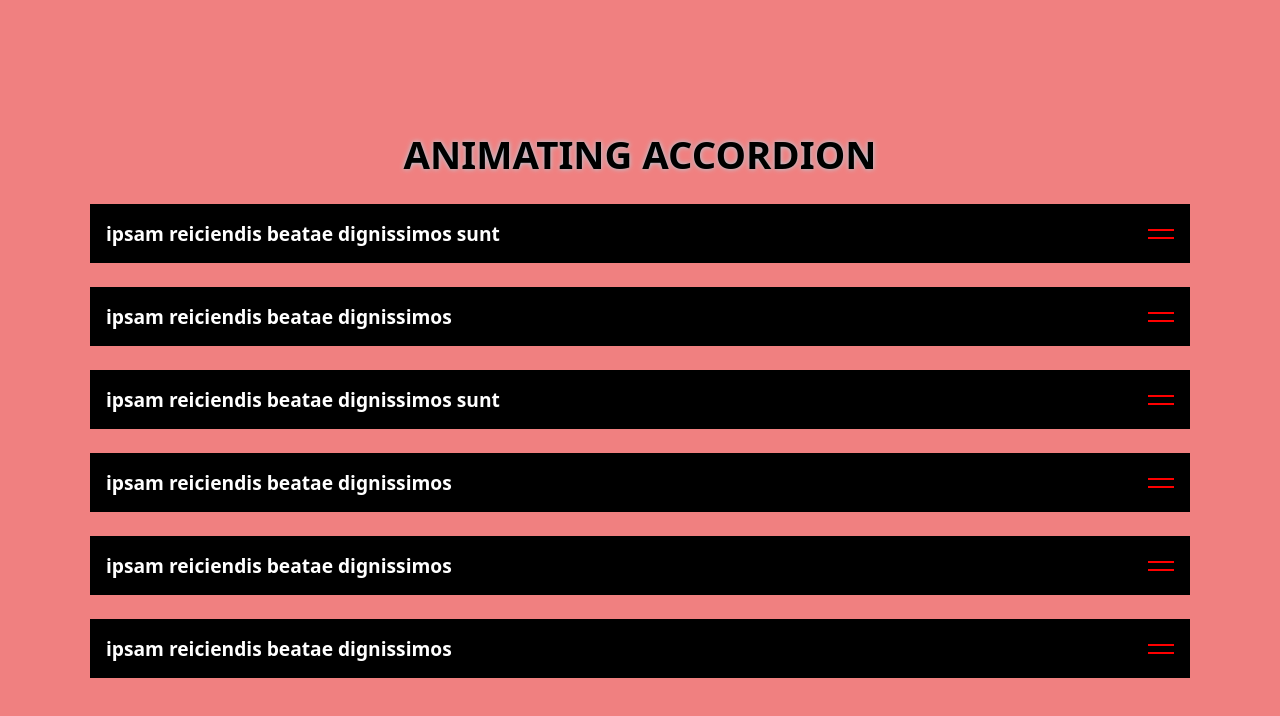
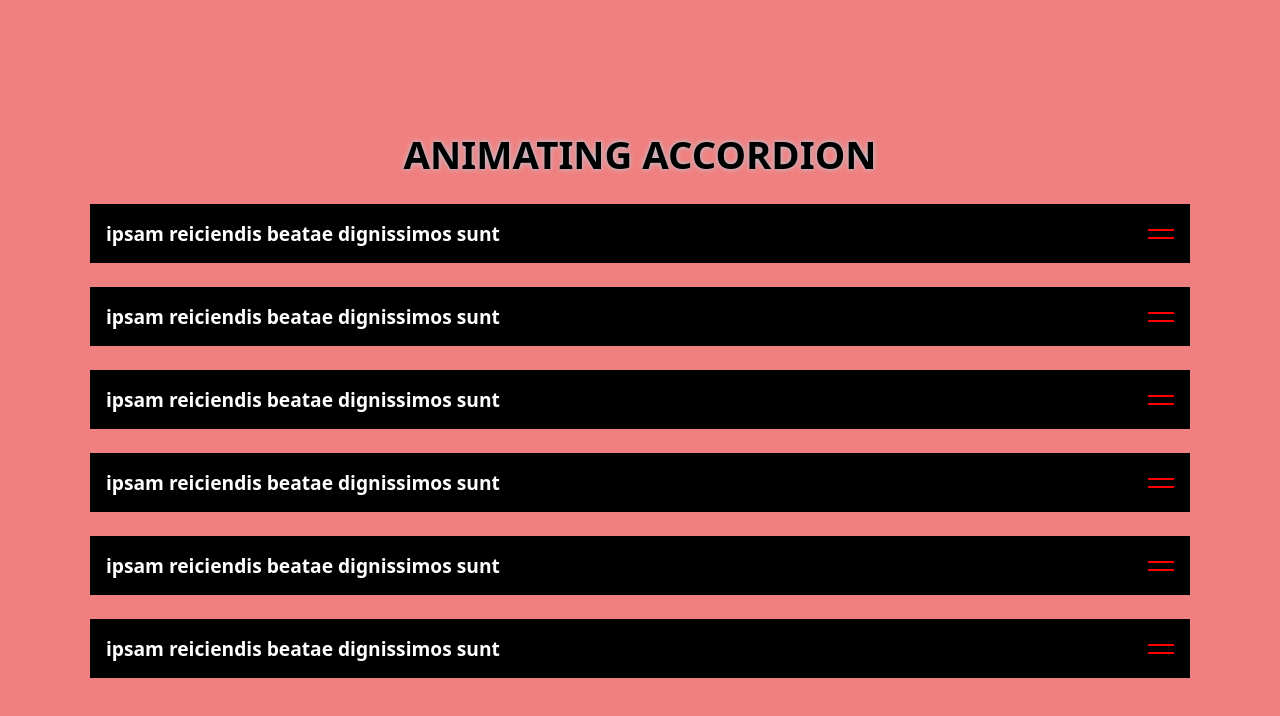
Before and after one commit to faisalahmed11/sunnyside-agency-landing-page-solution, a Next.js app: page / in a window 1280 px wide. Shown: the top 716 px of the page. Built offline with nearby package versions, Linux system fonts and the light colour scheme.

Commit message:
fixing deploy build error

```diff
--- a/src/pages/index.js
+++ b/src/pages/index.js
@@ -1,6 +1,5 @@
 import React, { useState } from "react";
 import styles from "../styles/Home.module.scss";
-import Image from "next/image";
 const Accordion = ({ title, body }) => {
   const [active, setActive] = useState(false);
   return (
@@ -24,11 +23,28 @@ function Home() {
               "quis illum, voluptatem quas! Culpa repellendus tempore vitae tempora consequatur minima debitis ea dolorem ipsam reiciendis beatae dignissimos sunt itaque quasi maiores, quod eum repellat iusto ex vel, eius doloremque. Est cumque voluptates numquam eligendi quae vero perferendis at reprehenderit nulla necessitatibus? Eum reprehenderit beatae odio et rerum exercitationem asperiores culpa quasi dolorum"
             }
           />
-
           <Accordion
-            title={"ipsam reiciendis beatae dignissimos"}
+            title={"ipsam reiciendis beatae dignissimos sunt"}
             body={
-              "quis illum, voluptatem quas! Culpa repellendus tempore vitae tempora consequatur minima debitis ea dolorem ipsam reiciendis beatae dignissimos sunt itaque quasi maiores, quod eum repellat iusto ex vel, eius doloremque. Est cumque voluptates numquam eligendi quae vero perferendis at reprehenderit nulla necessitatibus? Eum reprehenderit beatae odio et rerum exercitationem asperiores culpa quasi dolorum nostrum aspernatur consequatur esse sed eos, suscipit rem similique! Doloremque dolorum accusantium exercitationem nulla et ad voluptas eum deleniti consectetur ea, error cumque tenetur id molestiae beatae autem voluptatem nesciunt in rerum eos nemo laborum quae? Fugiat unde, consequatur itaque dolores numquam consequuntur incidunt soluta deserunt illo recusandae laboriosam iusto quod natus pariatur ut! Illum, nihil tempora rem ea sunt, consequuntur non libero voluptates iste quidem itaque culpa necessitatibus? Dignissimos aspernatur perspiciatis animi! Provident laborum quisquam ut dicta maiores voluptas dolorem assumenda illo dolor veritatis facilis sit totam tempora nulla dolores quasi reiciendis mollitia in deleniti, velit, debitis quis illum, voluptatem quas! Culpa repellendus tempore vitae tempora consequatur minima debitis ea dolorem ipsam reiciendis beatae dignissimos sunt itaque quasi maiores, quod eum repellat iusto ex vel, eius doloremque. Est cumque voluptates numquam eligendi quae vero perferendis at reprehend"
+              "quis illum, voluptatem quas! Culpa repellendus tempore vitae tempora consequatur minima debitis ea dolorem ipsam reiciendis beatae dignissimos sunt itaque quasi maiores, quod eum repellat iusto ex vel, eius doloremque. Est cumque voluptates numquam eligendi quae vero perferendis at reprehenderit nulla necessitatibus? Eum reprehenderit beatae odio et rerum exercitationem asperiores culpa quasi dolorum"
+            }
+          />
+          <Accordion
+            title={"ipsam reiciendis beatae dignissimos sunt"}
+            body={
+              "quis illum, voluptatem quas! Culpa repellendus tempore vitae tempora consequatur minima debitis ea dolorem ipsam reiciendis beatae dignissimos sunt itaque quasi maiores, quod eum repellat iusto ex vel, eius doloremque. Est cumque voluptates numquam eligendi quae vero perferendis at reprehenderit nulla necessitatibus? Eum reprehenderit beatae odio et rerum exercitationem asperiores culpa quasi dolorum"
+            }
+          />
+          <Accordion
+            title={"ipsam reiciendis beatae dignissimos sunt"}
+            body={
+              "quis illum, voluptatem quas! Culpa repellendus tempore vitae tempora consequatur minima debitis ea dolorem ipsam reiciendis beatae dignissimos sunt itaque quasi maiores, quod eum repellat iusto ex vel, eius doloremque. Est cumque voluptates numquam eligendi quae vero perferendis at reprehenderit nulla necessitatibus? Eum reprehenderit beatae odio et rerum exercitationem asperiores culpa quasi dolorum"
+            }
+          />
+          <Accordion
+            title={"ipsam reiciendis beatae dignissimos sunt"}
+            body={
+              "quis illum, voluptatem quas! Culpa repellendus tempore vitae tempora consequatur minima debitis ea dolorem ipsam reiciendis beatae dignissimos sunt itaque quasi maiores, quod eum repellat iusto ex vel, eius doloremque. Est cumque voluptates numquam eligendi quae vero perferendis at reprehenderit nulla necessitatibus? Eum reprehenderit beatae odio et rerum exercitationem asperiores culpa quasi dolorum"
             }
           />
           <Accordion
@@ -38,25 +54,7 @@ function Home() {
             }
           />
 
-          <Accordion
-            title={"ipsam reiciendis beatae dignissimos"}
-            body={
-              "quis illum, voluptatem quas! Culpa repellendus tempore vitae tempora consequatur minima debitis ea dolorem ipsam reiciendis beatae dignissimos sunt itaque quasi maiores, quod eum repellat iusto ex vel, eius doloremque. Est cumque voluptates numquam eligendi quae vero perferendis at reprehenderit nulla necessitatibus? Eum reprehenderit beatae odio et rerum exercitationem asperiores culpa quasi dolorum nostrum aspernatur consequatur esse sed eos, suscipit rem similique! Doloremque dolorum accusantium exercitationem nulla et ad voluptas eum deleniti consectetur ea, error cumque tenetur id molestiae beatae autem voluptatem nesciunt in rerum eos nemo laborum quae? Fugiat unde, consequatur itaque dolores numquam consequuntur incidunt soluta deserunt illo recusandae laboriosam iusto quod natus pariatur ut! Illum, nihil tempora rem ea sunt, consequuntur non libero voluptates iste quidem itaque culpa necessitatibus? Dignissimos aspernatur perspiciatis animi! Provident laborum quisquam ut dicta maiores voluptas dolorem assumenda illo dolor veritatis facilis sit totam tempora nulla dolores quasi reiciendis mollitia in deleniti, velit, debitis quis illum, voluptatem quas! Culpa repellendus tempore vitae tempora consequatur minima debitis ea dolorem ipsam reiciendis beatae dignissimos sunt itaque quasi maiores, quod eum repellat iusto ex vel, eius doloremque. Est cumque voluptates numquam eligendi quae vero perferendis at reprehend"
-            }
-          />
-          <Accordion
-            title={"ipsam reiciendis beatae dignissimos"}
-            body={
-              "quis illum, voluptatem quas! Culpa repellendus tempore vitae tempora consequatur minima debitis ea dolorem ipsam reiciendis beatae dignissimos sunt itaque quasi maiores, quod eum repellat iusto ex vel, eius doloremque. Est cumque voluptates numquam eligendi quae vero perferendis at reprehenderit nulla necessitatibus? Eum reprehenderit beatae odio et rerum exercitationem asperiores culpa quasi dolorum"
-            }
-          />
 
-          <Accordion
-            title={"ipsam reiciendis beatae dignissimos"}
-            body={
-              "quis illum, voluptatem quas! Culpa repellendus tempore vitae tempora consequatur minima debitis ea dolorem ipsam reiciendis beatae dignissimos sunt itaque quasi maiores, quod eum repellat iusto ex vel, eius doloremque. Est cumque voluptates numquam eligendi quae vero perferendis at reprehenderit nulla necessitatibus? Eum reprehenderit beatae odio et rerum exercitationem asperiores culpa quasi dolorum nostrum aspernatur consequatur esse sed eos, suscipit rem similique! Doloremque dolorum accusantium exercitationem nulla et ad voluptas eum deleniti consectetur ea, error cumque tenetur id molestiae beatae autem voluptatem nesciunt in rerum eos nemo laborum quae? Fugiat unde, consequatur itaque dolores numquam consequuntur incidunt soluta deserunt illo recusandae laboriosam iusto quod natus pariatur ut! Illum, nihil tempora rem ea sunt, consequuntur non libero voluptates iste quidem itaque culpa necessitatibus? Dignissimos aspernatur perspiciatis animi! Provident laborum quisquam ut dicta maiores voluptas dolorem assumenda illo dolor veritatis facilis sit totam tempora nulla dolores quasi reiciendis mollitia in deleniti, velit, debitis quis illum, voluptatem quas! Culpa repellendus tempore vitae tempora consequatur minima debitis ea dolorem ipsam reiciendis beatae dignissimos sunt itaque quasi maiores, quod eum repellat iusto ex vel, eius doloremque. Est cumque voluptates numquam eligendi quae vero perferendis at reprehend"
-            }
-          />
         </div>
       </main>
     </>
```
